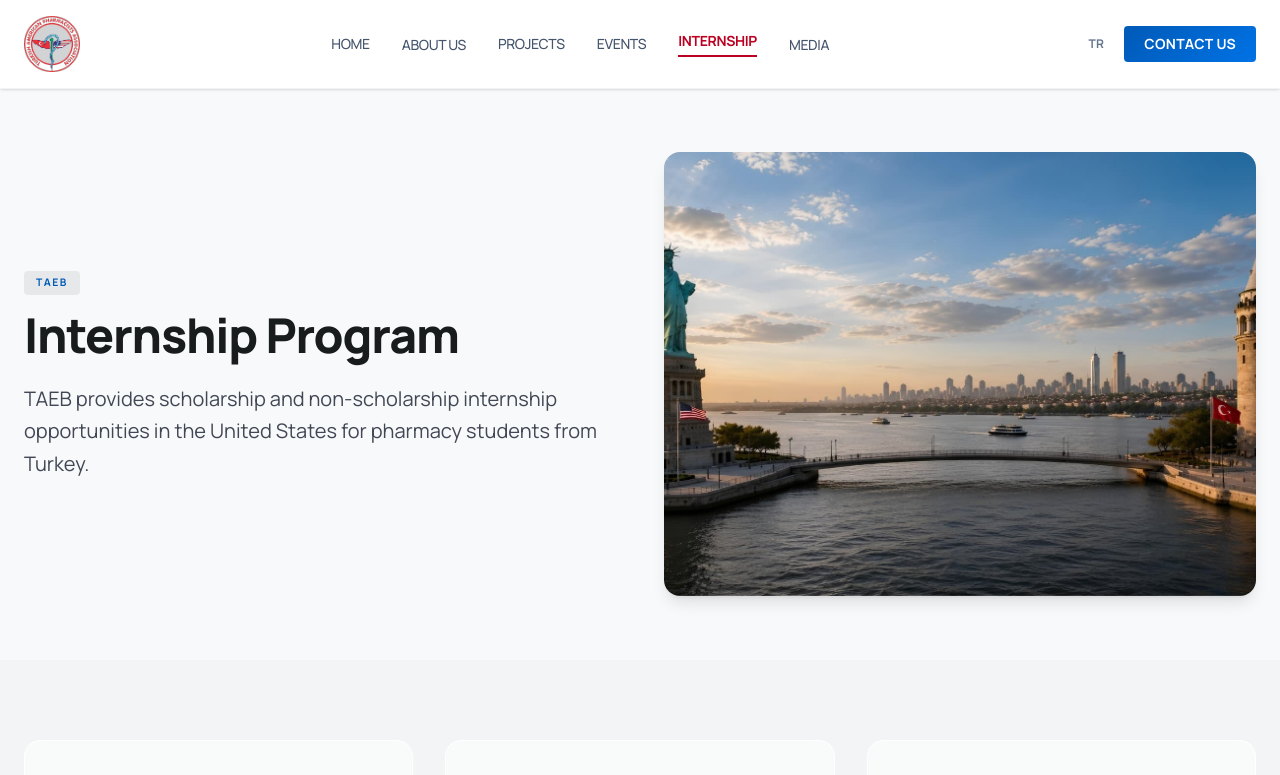
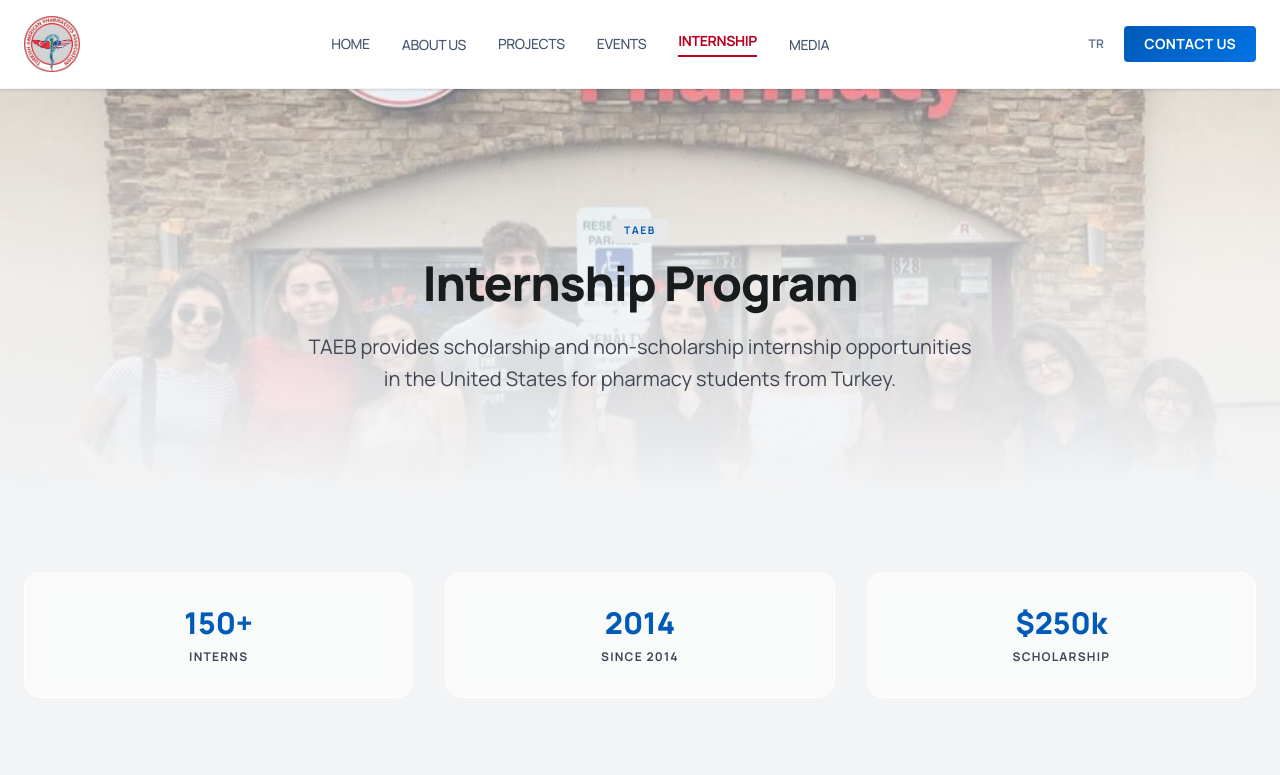
Before and after one commit to bulutmuf/taeb, a React (Vite) app: page /internship in a window 1280 px wide. Shown: the top 775 px of the page. Built offline with nearby package versions, Linux system fonts and the light colour scheme.

Commit message:
micro: feat(internship): redesign hero section with background fade and update scholarship amount

```diff
--- a/src/pages/Internship.tsx
+++ b/src/pages/Internship.tsx
@@ -11,21 +11,24 @@
   return (
     <>
       <PageSEO titleKey="seo.internshipTitle" descriptionKey="seo.internshipDesc" />
-      <section className="max-w-7xl mx-auto px-6 pt-16 pb-16">
-        <div className="grid md:grid-cols-2 gap-12 items-center">
+      <section className="relative w-full pt-32 pb-24 overflow-hidden">
+        <div className="absolute inset-0 z-0">
+          <img
+            src="/images/internship/hero-bg.jpeg"
+            alt={t("internship.headline")}
+            className="w-full h-full object-cover"
+          />
+          <div className="absolute inset-0 bg-gradient-to-b from-surface/40 via-surface/80 to-surface-container-low"></div>
+        </div>
+
+        <div className="relative z-10 max-w-4xl mx-auto px-6 flex flex-col items-center text-center">
           <SectionHeading
             badge="TAEB"
             title={t("internship.headline")}
             description={t("internship.description")}
             badgeTheme="surface"
+            alignment="center"
           />
-          <div className="aspect-[4/3] overflow-hidden rounded-2xl shadow-lg">
-            <img
-              src="/images/about/amerika-turkiye.jpeg"
-              alt={t("internship.headline")}
-              className="h-full w-full object-cover"
-            />
-          </div>
         </div>
       </section>
 
@@ -41,7 +44,7 @@
               <span className="text-xs font-bold uppercase tracking-widest text-on-surface-variant">{t("internship.stats.sinceLabel")}</span>
             </div>
             <div className="bg-white/50 backdrop-blur-sm p-8 rounded-2xl border border-white flex flex-col items-center text-center">
-              <span className="text-3xl font-black text-primary mb-2">$2,500</span>
+              <span className="text-3xl font-black text-primary mb-2">$250k</span>
               <span className="text-xs font-bold uppercase tracking-widest text-on-surface-variant">{t("internship.stats.scholarship")}</span>
             </div>
           </div>
```
Also changed, not shown: public/images/internship/hero-bg.jpeg (added).
